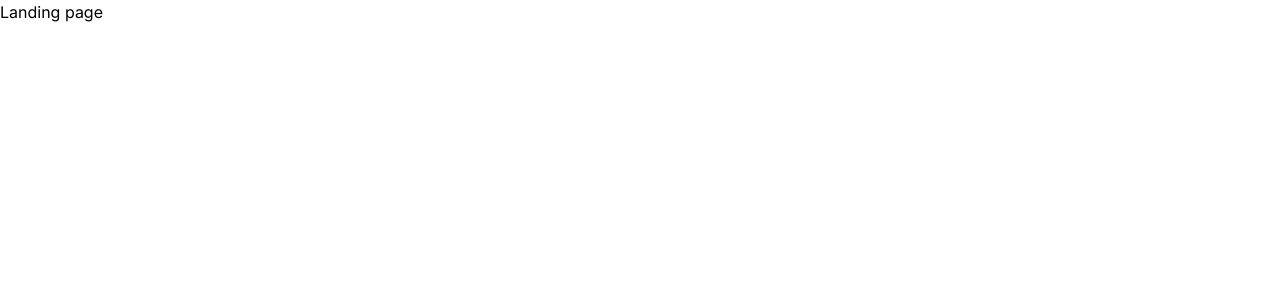
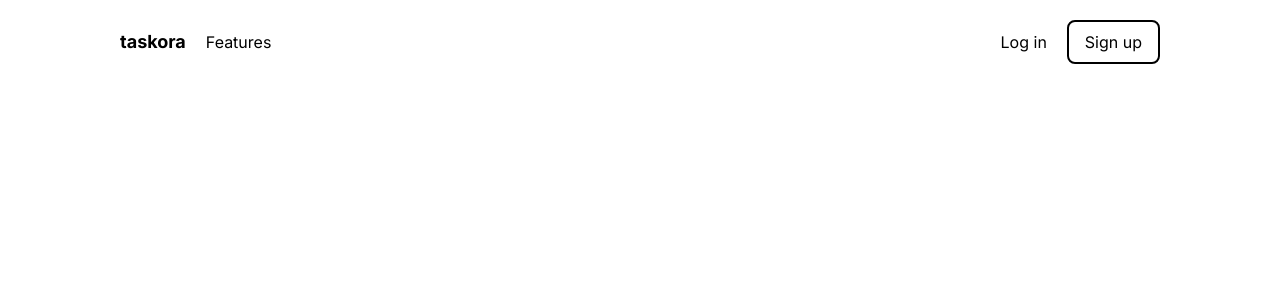
Before and after one commit to shravzzv/taskora, a Next.js app: page / in a window 1280 px wide. Shown: the top 300 px of the page. Built offline with nearby package versions, Linux system fonts and the light colour scheme.

Commit message:
feat: add navbar

```diff
--- a/src/app/layout.tsx
+++ b/src/app/layout.tsx
@@ -20,7 +20,11 @@ export default function RootLayout({
 }>) {
   return (
     <html lang='en'>
-      <body className={`${inter.variable} antialiased`}>{children}</body>
+      <body
+        className={`${inter.variable} antialiased text-black bg-white dark:text-white dark:bg-[#121212]`}
+      >
+        {children}
+      </body>
     </html>
   )
 }
--- a/src/app/page.tsx
+++ b/src/app/page.tsx
@@ -1,7 +1,9 @@
+import Navbar from '@/components/navbar'
+
 export default function LandingPage() {
   return (
     <div>
-      <p>Landing page</p>
+      <Navbar />
     </div>
   )
 }
--- /dev/null
+++ b/src/components/navbar.tsx
@@ -0,0 +1,34 @@
+import Link from 'next/link'
+
+export default function Navbar() {
+  return (
+    <nav className='py-5 px-2 md:px-30'>
+      <ul className='flex justify-between'>
+        <div className='flex items-center gap-5'>
+          <li>
+            <Link href='/' className='font-bold text-lg'>
+              taskora
+            </Link>
+          </li>
+          <li>
+            <Link href='#features'>Features</Link>
+          </li>
+        </div>
+
+        <div className='flex items-center gap-5'>
+          <li>
+            <Link href='/login'>Log in</Link>
+          </li>
+          <li>
+            <Link
+              href='/signup'
+              className='inline-block border-2 border-black-50 rounded-lg p-2 px-4'
+            >
+              Sign up
+            </Link>
+          </li>
+        </div>
+      </ul>
+    </nav>
+  )
+}
```
